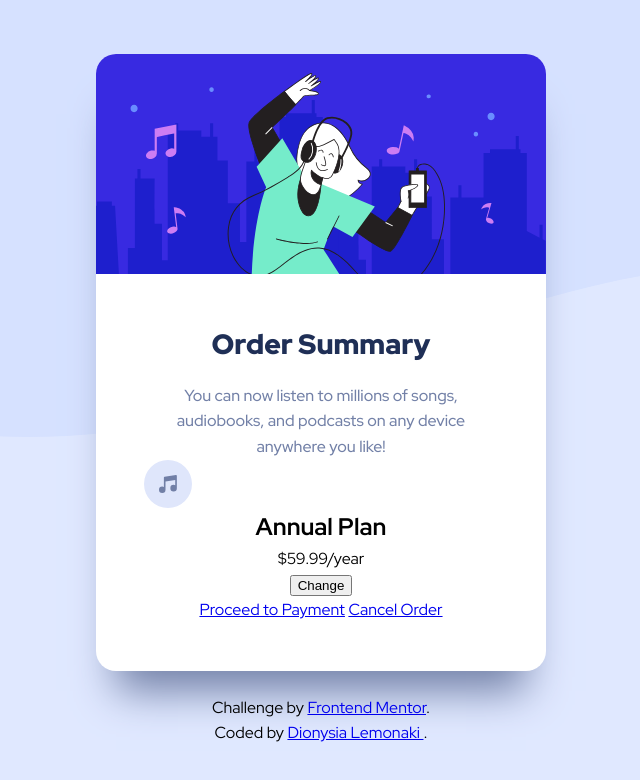
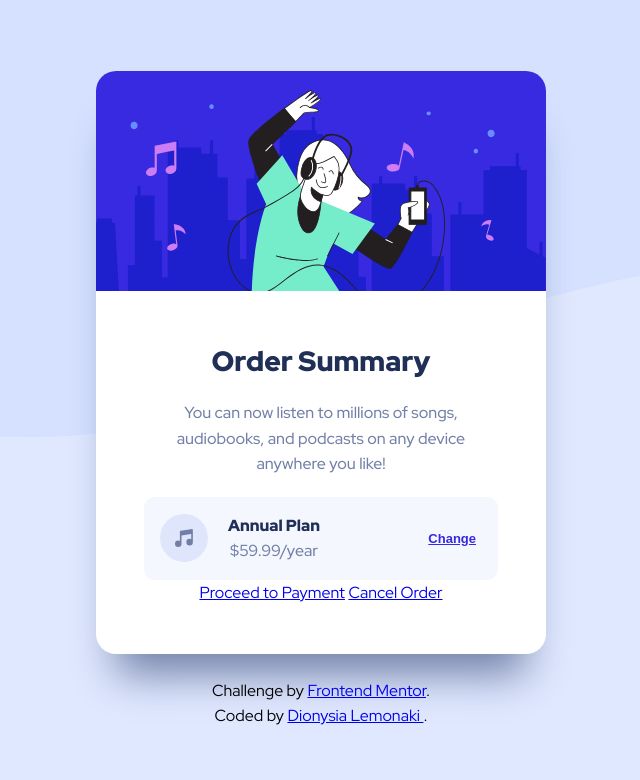
Before and after one commit to dionysia-lemonaki/FEM-order-summary-component, a plain HTML site: page index.html in a window 1280 px wide. Shown: the whole page, without its empty margins (319-959 px from the left). Drawn offline with Linux system fonts and the light colour scheme.

Commit message:
Add layout and typography styles for plan section

```diff
--- a/css/styles.css
+++ b/css/styles.css
@@ -1,7 +1,9 @@
 /* Design System */
 :root {
     --pale-blue: #e0e8ff;
+    --very-pale-blue: #f5f7ff;
     --desaturated-blue: #7280a7;
+    --bright-blue: #3829e0;
     --dark-blue: #1f2f56;
     --white: #fff;
 
@@ -78,6 +80,50 @@ img {
     color: var(--desaturated-blue);
 }
 
+.plan {
+    margin-top: 20px;
+    background-color: var(--very-pale-blue);
+    border-radius: 11px;
+    padding: 16px;
+    display: flex;
+    justify-content: space-between;
+    align-items: center;
+}
+
+.plan-details {
+    margin-left: 20px;
+}
+
+.plan-type {
+    color: var(--dark-blue);
+    font-weight: 900;
+    font-size: 0.875rem;
+}
+
+.plan-price {
+    font-size: 0.875rem;
+    color: var(--desaturated-blue);
+    font-weight: 500;
+}
+
+.btn-change-plan {
+    color: var(--bright-blue);
+    font-size: 0.813rem;
+    font-weight: 700;
+    border: none;
+    background: none;
+    text-decoration: underline;
+}
+
+.btn-change-plan:hover,
+.btn-change-plan:focus {
+    text-decoration: none;
+}
+
+.push {
+    margin-left: auto;
+}
+
 /* Styles for larger screens */
 
 @media (min-width:43.75rem) {
@@ -93,7 +139,9 @@ img {
         font-size: 1.75rem;
     }
 
-    .card-description {
+    .card-description,
+    .plan-type,
+    .plan-price {
         font-size: 1rem;
     }
 }
--- a/index.html
+++ b/index.html
@@ -24,7 +24,7 @@
           <h2 class="plan-type">Annual Plan</h2>
           <p class="plan-price">$59.99/year</p>
         </div>
-        <button type="button" class="btn-change-plan"> Change
+        <button type="button" class="btn-change-plan push"> Change
         </button>
       </div>
       <a href="#" class="btn-payment">Proceed to Payment</a>
```
